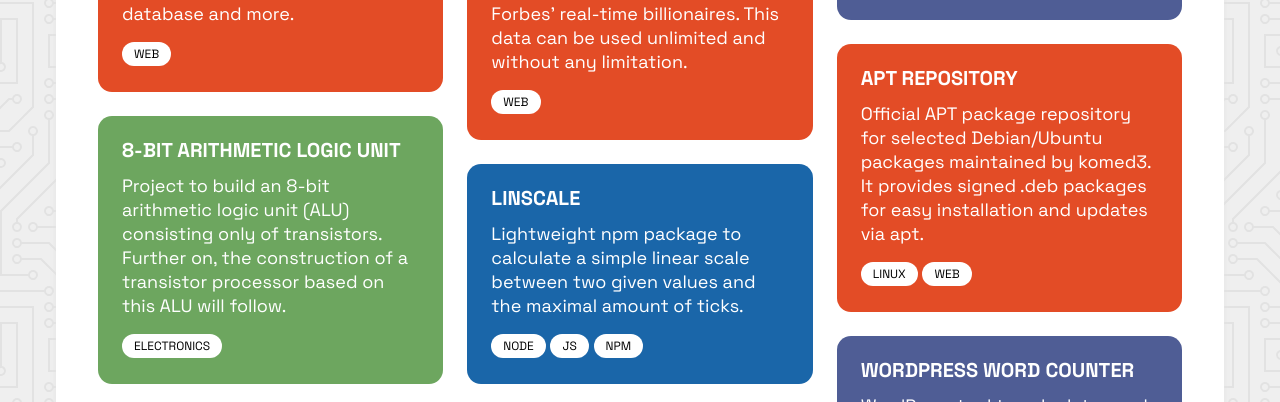
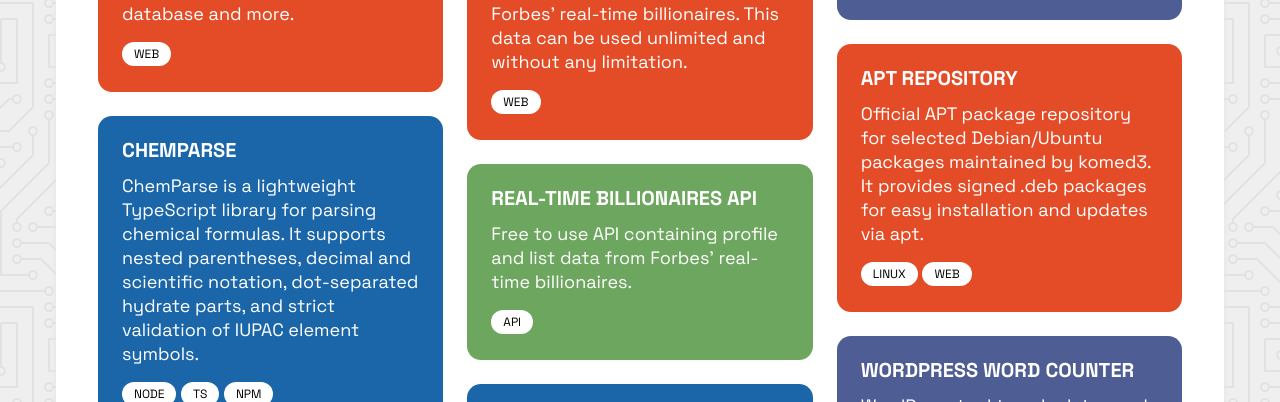
Before and after one commit to komed3/homepage, a plain HTML site: page index.html in a window 1280 px wide. Shown: the part 1150-1552 px from the top of the page. Drawn offline with Linux system fonts and the light colour scheme.

Commit message:
+1 project

```diff
--- a/index.html
+++ b/index.html
@@ -96,6 +96,21 @@
                             </div>
                         </div>
                     </a>
+                    <a href="https://npmjs.com/package/chemparse" class="item _node">
+                        <div class="item-content">
+                            <h3>ChemParse</h3>
+                            <p>
+                                ChemParse is a lightweight TypeScript library for parsing chemical formulas.
+                                It supports nested parentheses, decimal and scientific notation, dot-separated
+                                hydrate parts, and strict validation of IUPAC element symbols.
+                            </p>
+                            <div class="tags">
+                                <span>node</span>
+                                <span>ts</span>
+                                <span>npm</span>
+                            </div>
+                        </div>
+                    </a>
                     <a href="https://github.com/komed3/8-bit-alu" class="item _other">
                         <div class="item-content">
                             <h3>8-bit Arithmetic Logic Unit</h3>
@@ -120,17 +135,6 @@
                                 <span>linux</span>
                                 <span>python</span>
                                 <span>bash</span>
-                            </div>
-                        </div>
-                    </a>
-                    <a href="https://github.com/komed3/rtb-api" class="item _other">
-                        <div class="item-content">
-                            <h3>Real-time Billionaires API</h3>
-                            <p>
-                                Free to use API containing profile and list data from Forbes’ real-time billionaires.
-                            </p>
-                            <div class="tags">
-                                <span>api</span>
                             </div>
                         </div>
                     </a>
@@ -211,6 +215,17 @@
                             </p>
                             <div class="tags">
                                 <span>web</span>
+                            </div>
+                        </div>
+                    </a>
+                    <a href="https://github.com/komed3/rtb-api" class="item _other">
+                        <div class="item-content">
+                            <h3>Real-time Billionaires API</h3>
+                            <p>
+                                Free to use API containing profile and list data from Forbes’ real-time billionaires.
+                            </p>
+                            <div class="tags">
+                                <span>api</span>
                             </div>
                         </div>
                     </a>
@@ -449,7 +464,7 @@
             </main>
             <footer>
                 <p class="credits">
-                    © Copyright 2025 Paul Köhler (komed3)
+                    © Copyright 2020–2025 Paul Köhler (komed3)
                 </p>
                 <nav class="contact">
                     <a href="mailto:webmaster@komed3.de">Contact</a>
```
